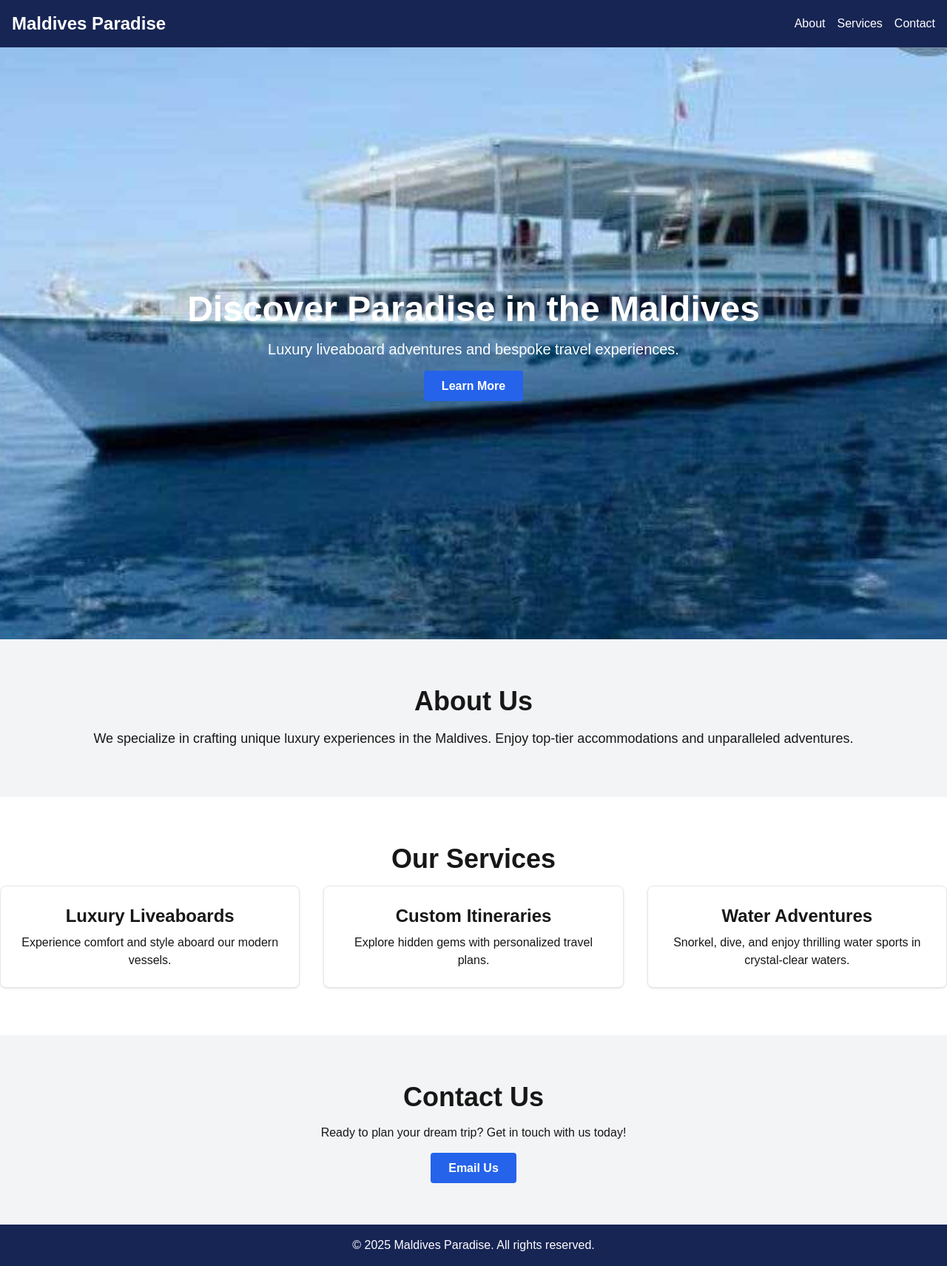
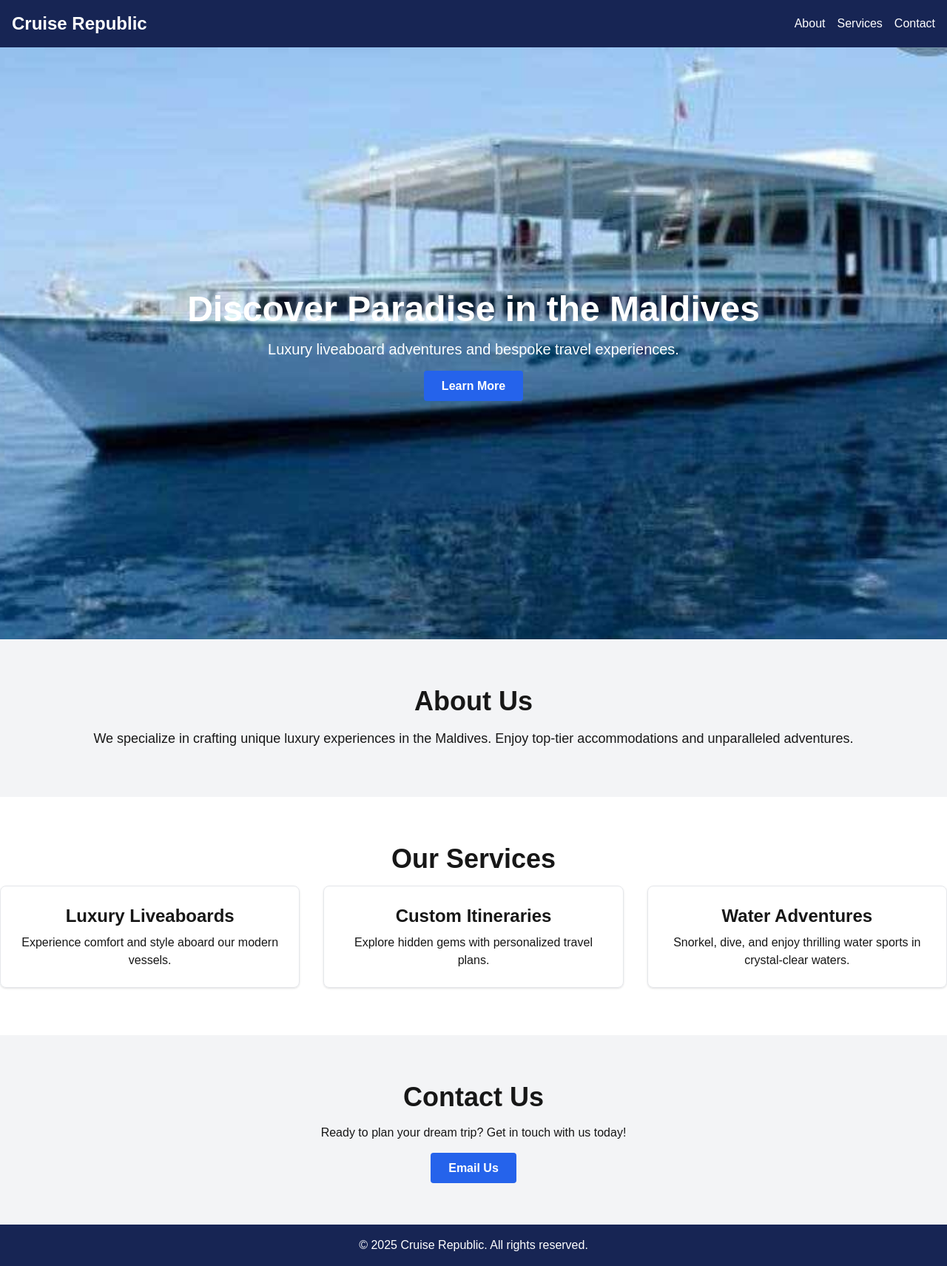
Before and after one commit to mouus/zaff-travel, a Next.js app: page / in a window 1280 px wide. Shown: the whole page at 74% size. Built offline with nearby package versions, Linux system fonts and the light colour scheme.

Commit message:
changes to name of the website

```diff
--- a/app/page.jsx
+++ b/app/page.jsx
@@ -8,7 +8,7 @@ export default function Home() {
 
       <header className="bg-blue-950 text-white">
         <nav className="container mx-auto flex justify-between items-center p-4">
-          <div className="text-2xl font-bold">Maldives Paradise</div>
+          <div className="text-2xl font-bold">Cruise Republic</div>
           <ul className="flex space-x-4">
             <li><a href="#about" className="hover:text-gray-400">About</a></li>
             <li><a href="#services" className="hover:text-gray-400">Services</a></li>
@@ -72,7 +72,7 @@ export default function Home() {
       </main>
 
       <footer className="bg-blue-950 text-white py-4 text-center">
-        <p>&copy; 2025 Maldives Paradise. All rights reserved.</p>
+        <p>&copy; 2025 Cruise Republic. All rights reserved.</p>
       </footer>
     </div>
   );
```
